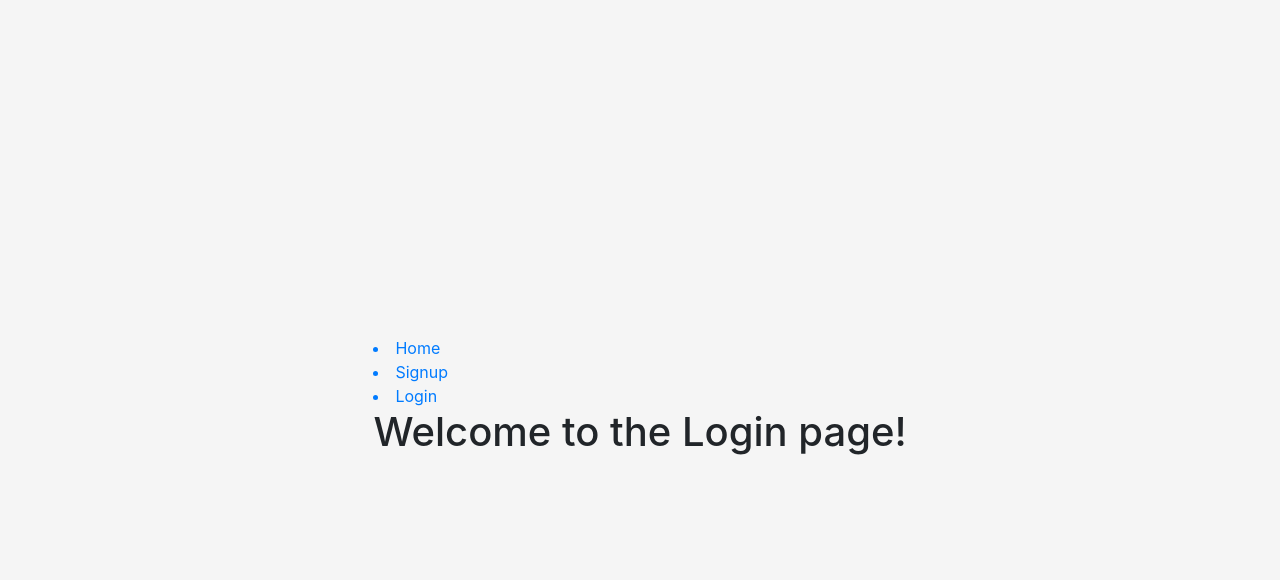
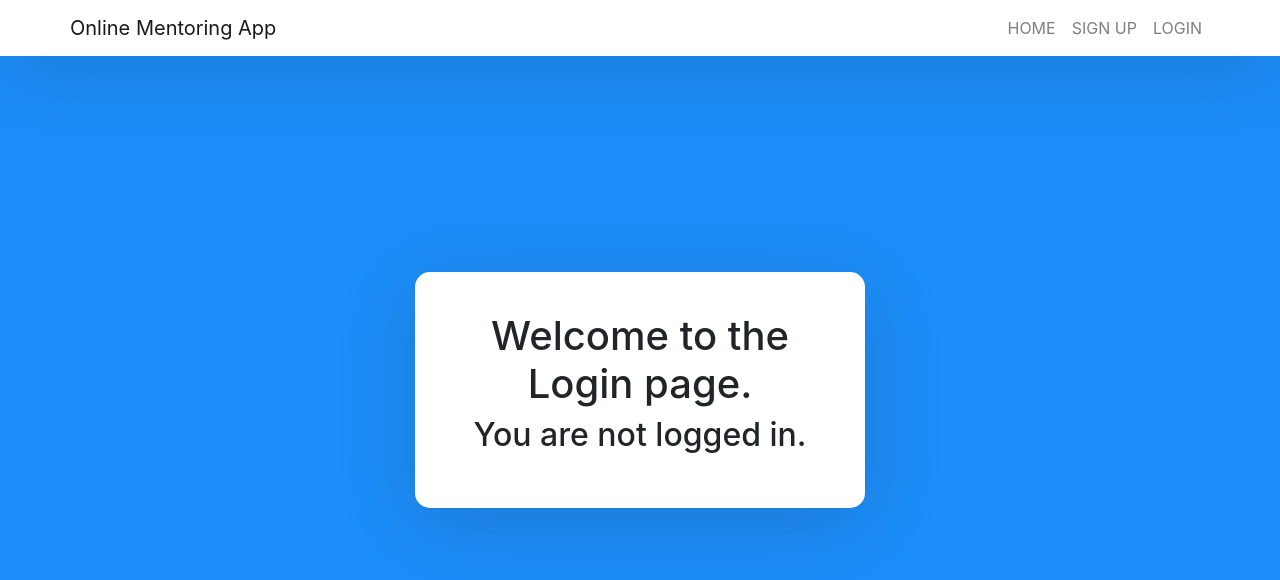
Before and after one commit to garytate123/react-app-mentoring, a React (Create React App) app: page /Login in a window 1280 px wide. Shown: the top 580 px of the page. Built offline with nearby package versions, Linux system fonts and the light colour scheme.

Commit message:
added new styling to signup form

```diff
--- a/package.json
+++ b/package.json
@@ -6,6 +6,8 @@
     "@testing-library/jest-dom": "^5.12.0",
     "@testing-library/react": "^11.2.6",
     "@testing-library/user-event": "^12.8.3",
+    "body-parser": "^1.19.0",
+    "express": "^4.17.1",
     "react": "^17.0.2",
     "react-dom": "^17.0.2",
     "react-router-dom": "^5.2.0",
--- a/public/style.css
+++ b/public/style.css
@@ -1,51 +1,81 @@
+* {
+  box-sizing: border-box;
+}
+
+body {
+  background-color: #1c8ef9 !important;
+  min-height: 100vh;
+  display: flex;
+  font-weight: 400;
+}
+
+body,
 html,
-body {
+.App,
+#root,
+.auth-wrapper {
+  width: 100%;
   height: 100%;
 }
 
-body {
-  display: -ms-flexbox;
-  display: -webkit-box;
-  display: flex;
-  -ms-flex-align: center;
-  -ms-flex-pack: center;
-  -webkit-box-align: center;
-  align-items: center;
-  -webkit-box-pack: center;
-  justify-content: center;
-  padding-top: 40px;
-  padding-bottom: 40px;
-  background-color: #f5f5f5;
+.navbar-light {
+  background-color: #ffffff;
+  box-shadow: 0px 14px 80px rgba(34, 35, 58, 0.2);
 }
 
-/* Sign up page starts here */
-.form-signin {
-  width: 100%;
-  max-width: 330px;
-  padding: 15px;
-  margin: 0 auto;
+.auth-wrapper {
+  display: flex;
+  justify-content: center;
+  flex-direction: column;
+  text-align: left;
 }
-.form-signin .checkbox {
-  font-weight: 400;
+
+.auth-inner {
+  width: 450px;
+  margin: auto;
+  background-color: #ffffff;
+  box-shadow: 0px 14px 80px rgba(34, 35, 58, 0.2);
+  padding: 40px 55px 45px 55px;
+  border-radius: 15px;
+  transition: all 0.3s;
 }
-.form-signin .form-control {
-  position: relative;
-  box-sizing: border-box;
-  height: auto;
-  padding: 10px;
-  font-size: 16px;
+
+.auth-wrapper .form-control:focus {
+  border-color: #167bff;
+  box-shadow: none;
 }
-.form-signin .form-control:focus {
-  z-index: 2;
+
+.auth-wrapper {
+  text-align: center;
+  margin: 0;
+  line-height: 1;
+  padding-bottom: 20px;
 }
-.form-signin input[type="email"] {
-  margin-bottom: -1px;
-  border-bottom-right-radius: 0;
-  border-bottom-left-radius: 0;
+
+form {
+  background-color: #ffffff;
+  margin: 10% auto;
+  padding: 50px;
+  width: 500px;
+  border-radius: 20px;
 }
-.form-signin input[type="password"] {
-  margin-bottom: 10px;
-  border-top-left-radius: 0;
-  border-top-right-radius: 0;
+.signup-form-heading {
+  text-align: center;
+  padding-bottom: 4%;
 }
-/* Sign up page ends here */
+label {
+  font-weight: 700;
+}
+
+.forgot-password,
+.forgot-password a {
+  text-align: right;
+  font-size: 13px;
+  padding-top: 10px;
+  color: #7f7d7d;
+  margin: 0;
+}
+
+.forgot-password a {
+  color: #167bff;
+}
--- /dev/null
+++ b/src/components/Home.jsx
@@ -0,0 +1,19 @@
+import React from "react";
+
+
+function Home() {
+
+  return (
+    <div className="auth-wrapper">
+        <div className="auth-inner">
+          <h2>Welcome to the Homepage!
+          You are not logged in.</h2>
+        </div>
+    </div>
+
+
+  )
+
+}
+
+export default Home;
--- a/src/components/Homepage.jsx
+++ /dev/null
@@ -1,13 +0,0 @@
-import React from "react";
-
-
-function Homepage() {
-
-  return (
-    <div>
-      <h1>Welcome to the Homepage</h1>
-    </div>
-  )
-}
-
-export default Homepage;
--- a/src/components/Nav.jsx
+++ b/src/components/Nav.jsx
@@ -2,20 +2,27 @@ import React from 'react';
 import { Link } from 'react-router-dom';
 
 function Nav() {
-    return <div>
-        <nav>
-            <Link to='/'>
-                <li>Home</li>
-            </Link>
-            <Link to='/Signup'>
-                <li>Signup</li>
-            </Link>
-            <Link to='/Login'>
-                <li>Login</li>
-            </Link>
+    return (
+    <nav className="navbar navbar-expand navbar-light fixed-top">
+        <div className="container">
+            <Link to='/' className="navbar-brand">Online Mentoring App</Link>
+                <div className="collapse navbar-collapse">
+                    <ul className="navbar-nav ml-auto">
+                        <li className="nav-item">
+                            <Link to='/' className="nav-link">HOME</Link>
+                        </li>
+                        <li className="nav-item">
+                            <Link to='/Signup' className="nav-link">SIGN UP</Link>
+                        </li>
+                        <li className="nav-item">
+                            <Link to='/Login' className="nav-link">LOGIN</Link>
+                        </li>
+                    </ul>
+                </div>
+           </div>
         </nav>
-    </div>
 
+    )
 }
 
 export default Nav;
--- a/src/components/Signup-page.jsx
+++ b/src/components/Signup-page.jsx
@@ -1,19 +1,33 @@
 import React from 'react';
 
 function Signup() {
-    return <div>
-        <h1>Welcome to Online Mentoring. Sign up and lets get started.</h1>
-        <form className="form-signin" action='/Signup-page' method='POST'>
-        <img className="mb-4" src="https://getbootstrap.com/docs/4.0/assets/brand/bootstrap-solid.svg" alt="" width="72" height="72" />
-        <h1 className="h3 mb-3 font-weight-normal">Sign Up!</h1>
-        <label for="email" className="sr-only">Email address</label>
-        <input type="email" id="email" className="form-control" placeholder="Email address" name="email" required autofocus />
-        <label for="password" className="sr-only">Password</label>
-        <input type="password" id="password" className="form-control" placeholder="Password" name="password" required />
-        <button class="btn btn-lg btn-primary btn-block" type="submit">Sign me up!</button>
-        <p class="mt-5 mb-3 text-muted">&copy; 2021 by Gary Tate</p>
-        </form>
-    </div>
+    return (
+        <form>
+        <div className="signup-form-heading">
+        <h2>Online Mentoring</h2>
+        <h3 >Sign up!</h3>
+        </div>
+        <div className="form-group">
+            <label>First Name</label>
+            <input type="text" className="form-control" placeholder="First Name" required autoFocus />
+        </div>
+        <div className="form-group">
+            <label>First Last</label>
+            <input type="text" className="form-control" placeholder="First Last" required />
+        </div>
+        <div className="form-group">
+            <label>Password</label>
+            <input type="password" className="form-control" placeholder="Password" required/>
+        </div>
+        <div className="form-group">
+            <label>Confirm Password</label>
+            <input type="password" className="form-control" placeholder="Confirm Password" required/>
+        </div>
+        <div className="form-group">
+            <button className="btn btn-primary btn-block">Sign Me Up!</button>
+        </div>
+    </form>
+)
 }
 
 export default Signup;
--- a/src/components/app.jsx
+++ b/src/components/app.jsx
@@ -1,18 +1,20 @@
 import React from 'react';
 import { BrowserRouter as Router, Route, Switch } from "react-router-dom";
 
-import Homepage from './Homepage';
+import Home from './Home';
 import Signup from './Signup-page';
 import Login from './Login-page';
 import Nav from './Nav';
+import Dashboard from './Dashboard';
 
 function App() {
     return (
+        <div className="App">
         <Router>
           <Nav />
                 <Switch>
                     <Route exact path="/">
-                        <Homepage />
+                        <Home />
                     </Route>
                     <Route exact path="/Signup">
                         <Signup />
@@ -20,8 +22,12 @@ function App() {
                      <Route exact path="/Login">
                         <Login />
                     </Route>
+                    <Route exact path="/Dashboard">
+                        <Dashboard />
+                    </Route>
                 </Switch>
         </Router>
+        </div>
 
 
     );
--- a/src/components/login-page.jsx
+++ b/src/components/login-page.jsx
@@ -1,8 +1,11 @@
 import React from 'react';
 
 function Login() {
-    return <div>
-    <h1>Welcome to the Login page!</h1>
+    return <div className="auth-wrapper">
+    <div className="auth-inner">
+      <h1>Welcome to the Login page.</h1>
+      <h2>You are not logged in.</h2>
+    </div>
     </div>
 }
 
--- a/src/index.js
+++ b/src/index.js
@@ -2,4 +2,6 @@ import React from 'react';
 import ReactDOM from 'react-dom';
 import App from './components/App';
 
+
+
 ReactDOM.render(<App />, document.getElementById('root'));
```
